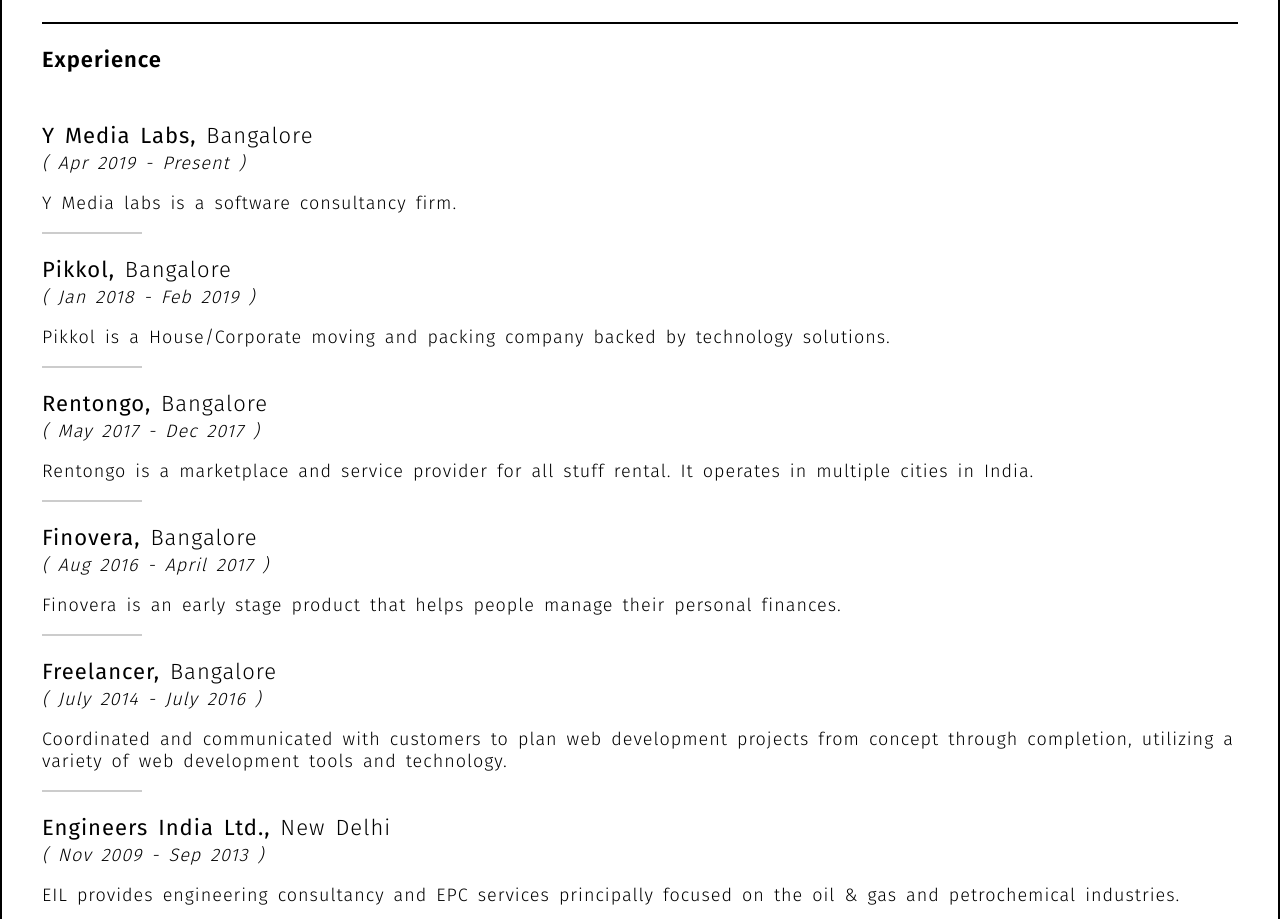
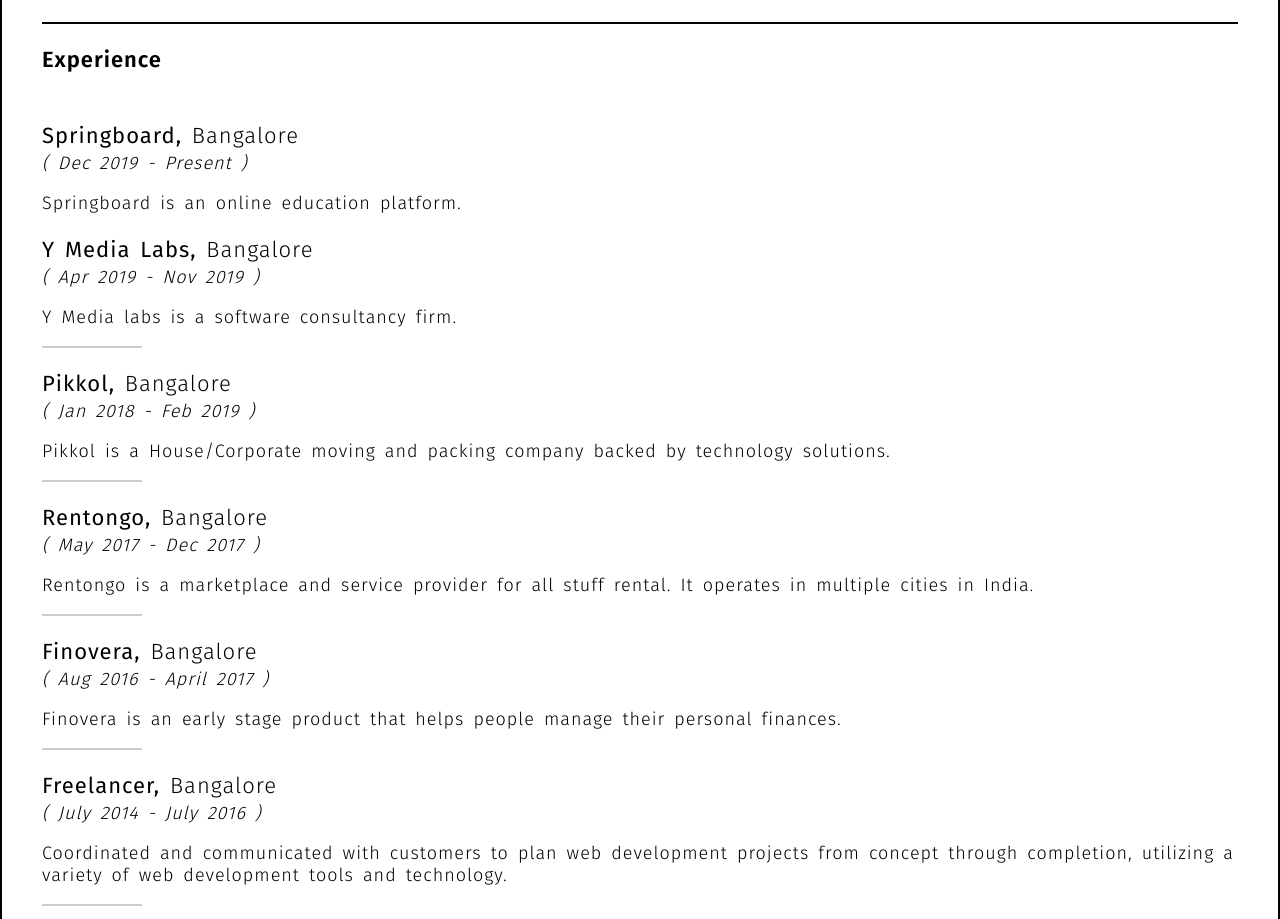
Before and after one commit to diljitvj/diljitvj.in, a plain HTML site: page public/index.html in a window 1280 px wide. Shown: the part 929-1848 px from the top of the page. Drawn offline with Linux system fonts and the light colour scheme.

Commit message:
Add Springboard to resume

```diff
--- a/public/index.html
+++ b/public/index.html
@@ -292,8 +292,15 @@
           <h3>Experience</h3>
           <div class="resume-content-card">
             <div class="card-content-wrapper">
+              <h3>Springboard, <span class="font-300">Bangalore</span></h3>
+              <p class="experience-period">( Dec 2019 - Present )</p>
+              <p>
+                Springboard is an online education platform.
+              </p>
+            </div>
+            <div class="card-content-wrapper">
               <h3>Y Media Labs, <span class="font-300">Bangalore</span></h3>
-              <p class="experience-period">( Apr 2019 - Present )</p>
+              <p class="experience-period">( Apr 2019 - Nov 2019 )</p>
               <p>
                 Y Media labs is a software consultancy firm.
               </p>
```
